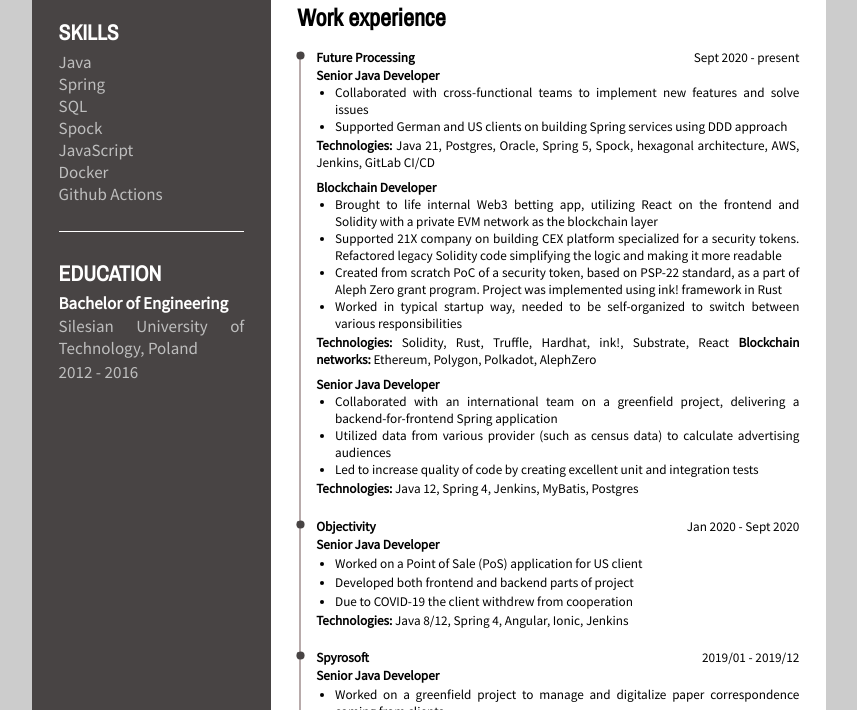
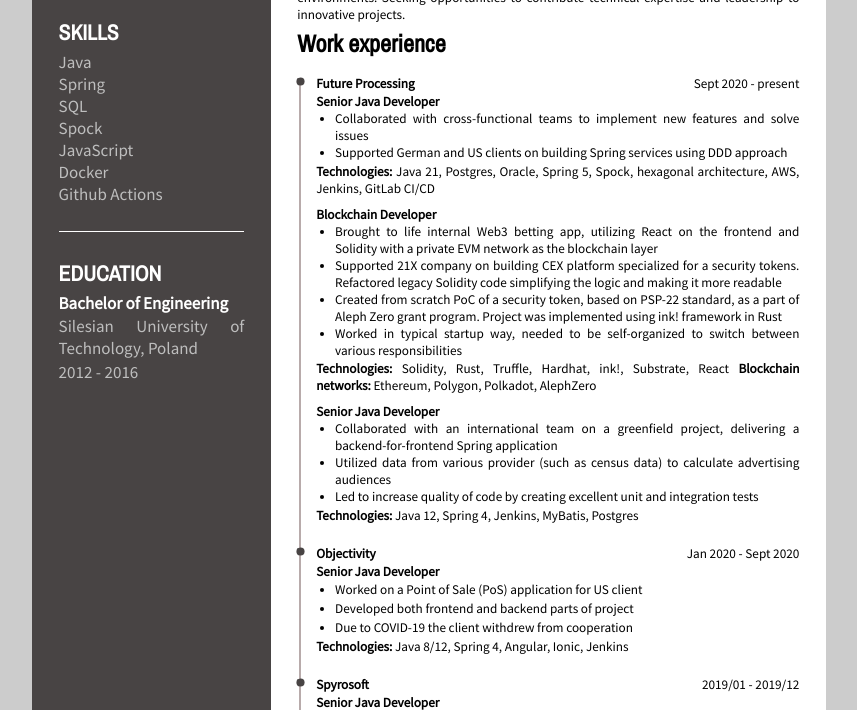
Before and after one commit to bsjhx/cv, a plain HTML site: page index.html in a window 1280 px wide. Shown: the part 239-949 px from the top of the page, without its empty margins (211-1068 px from the left). Drawn offline with nearby package versions, Linux system fonts and the light colour scheme.

Commit message:
Fixes to styling 3

```diff
--- a/styles.css
+++ b/styles.css
@@ -157,7 +157,7 @@ page[size="A4"] {
 
 .rightPanel {
     width: 73%;
-    padding: 0 0.7cm 0.7cm 0.7cm;
+    padding: 0.7cm;
 }
 
 .leftPanel img {
```
Also changed, not shown: index.html (+1 -1 lines).
